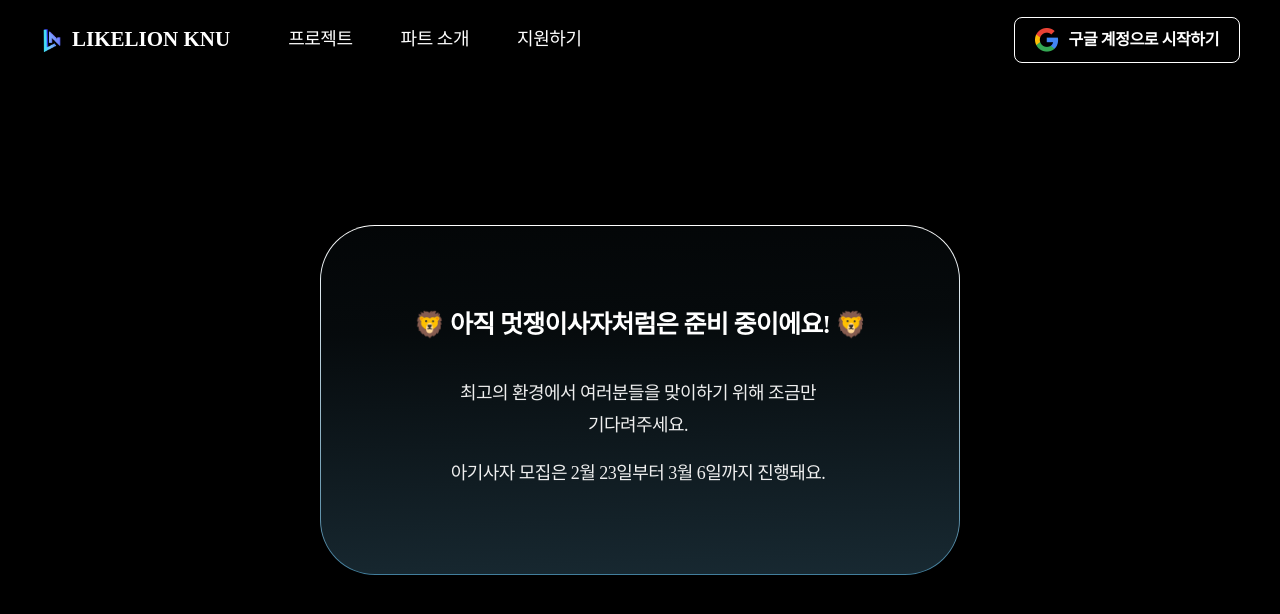
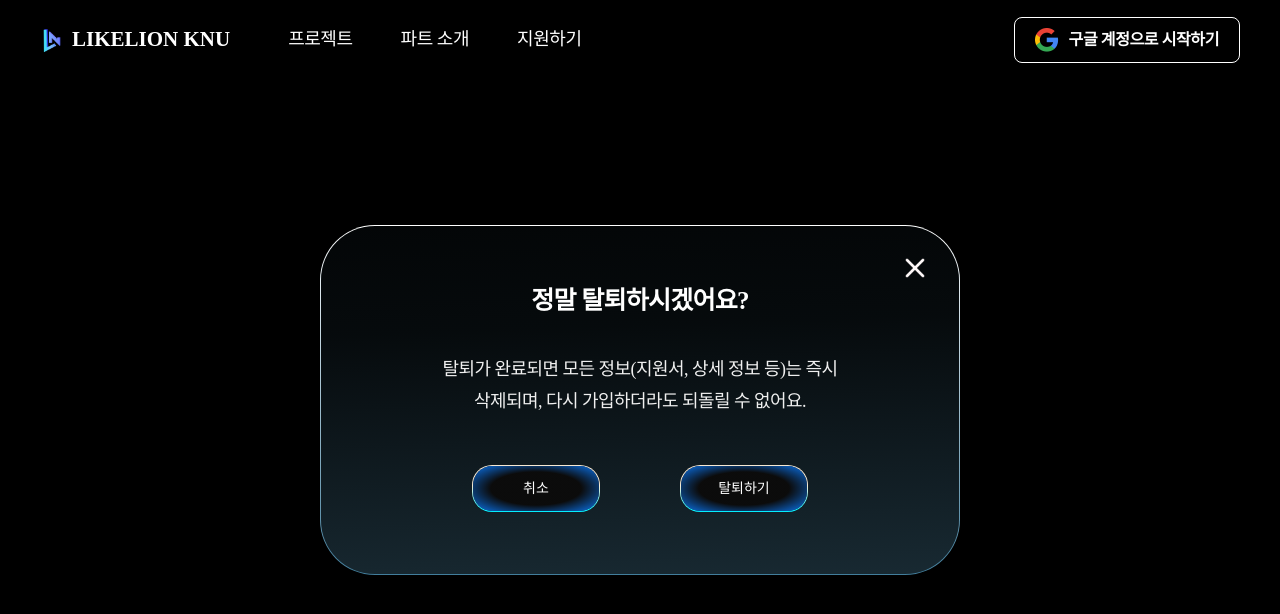
Before and after one commit to likelionknu/apply-page-client, a React (Vite) app: page /pending in a window 1280 px wide. Shown: the top 614 px of the page. Built offline with nearby package versions, Linux system fonts and the light colour scheme; no server answers; a web font is replaced by a local one.

Commit message:
모달 수정

```diff
--- a/src/features/my/components/modal/WithdrawalModal.tsx
+++ b/src/features/my/components/modal/WithdrawalModal.tsx
@@ -14,6 +14,7 @@ function ConfirmStep({ onConfirm, onCancel }: StepProps) {
   return (
     <Modal>
       <Modal.Title>정말 탈퇴하시겠어요?</Modal.Title>
+      <Modal.Close />
       <Modal.Description>
         탈퇴가 완료되면 모든 정보(지원서, 상세 정보 등)는 즉시 삭제되며, 다시
         가입하더라도 되돌릴 수 없어요.
@@ -75,7 +76,7 @@ function WithdrawalModal({ isShow, onClose }: ModalProps) {
   };
 
   return (
-    <Modal>
+    <>
       {step === "CONFIRM" && (
         <ConfirmStep
           onConfirm={() => {
@@ -92,7 +93,7 @@ function WithdrawalModal({ isShow, onClose }: ModalProps) {
           }}
         />
       )}
-    </Modal>
+    </>
   );
 }
 
--- a/src/shared/components/modal/Modal.tsx
+++ b/src/shared/components/modal/Modal.tsx
@@ -16,7 +16,7 @@ function ModalClose({ onClose }: { onClose?: () => void }) {
     <img
       src={CancelImg}
       alt="닫기"
-      className="absolute top-6.5 right-7 w-6 cursor-pointer md:w-8"
+      className="absolute top-6.5 right-7 w-5 cursor-pointer md:w-8"
       onClick={onClose}
     />
   );
@@ -51,7 +51,7 @@ function ModalButtonLayout({ children }: ModalTextProps) {
 
 function ModalMain({ children }: ModalMainProps) {
   return (
-    <div className="modal-style fixed top-1/3 left-1/2 z-100 flex h-fit min-w-80 -translate-x-1/2 -translate-y-1/2 items-center justify-center rounded-[44px] py-8 md:top-1/2 md:min-h-87.5 md:w-160 md:rounded-[55px] md:py-11">
+    <div className="modal-style fixed top-1/3 left-1/2 z-100 flex min-h-47.5 min-w-60 -translate-x-1/2 -translate-y-1/2 items-center justify-center rounded-[44px] py-8 md:top-1/2 md:min-h-87.5 md:w-160 md:rounded-[55px] md:py-11">
       <div className="text-white1 flex h-full flex-col justify-between gap-6 text-center md:gap-8">
         {children}
       </div>
--- a/src/shared/pages/PendingPage.tsx
+++ b/src/shared/pages/PendingPage.tsx
@@ -1,11 +1,13 @@
+import { WithdrawalModal } from "@my/components";
 import Header from "../components/Header";
-import Modal from "../components/modal/Modal";
+// import Modal from "../components/modal/Modal";
 
 function PendingPage() {
   return (
     <div className="bg-black1 h-dvh w-dvw">
       <Header />
-      <Modal>
+      <WithdrawalModal isShow={true} />
+      {/* <Modal>
         <Modal.Title>🦁 아직 멋쟁이사자처럼은 준비 중이에요! 🦁</Modal.Title>
         <Modal.Description>
           <span>
@@ -13,7 +15,7 @@ function PendingPage() {
           </span>
           <span>아기사자 모집은 2월 23일부터 3월 6일까지 진행돼요.</span>
         </Modal.Description>
-      </Modal>
+      </Modal> */}
     </div>
   );
 }
```
